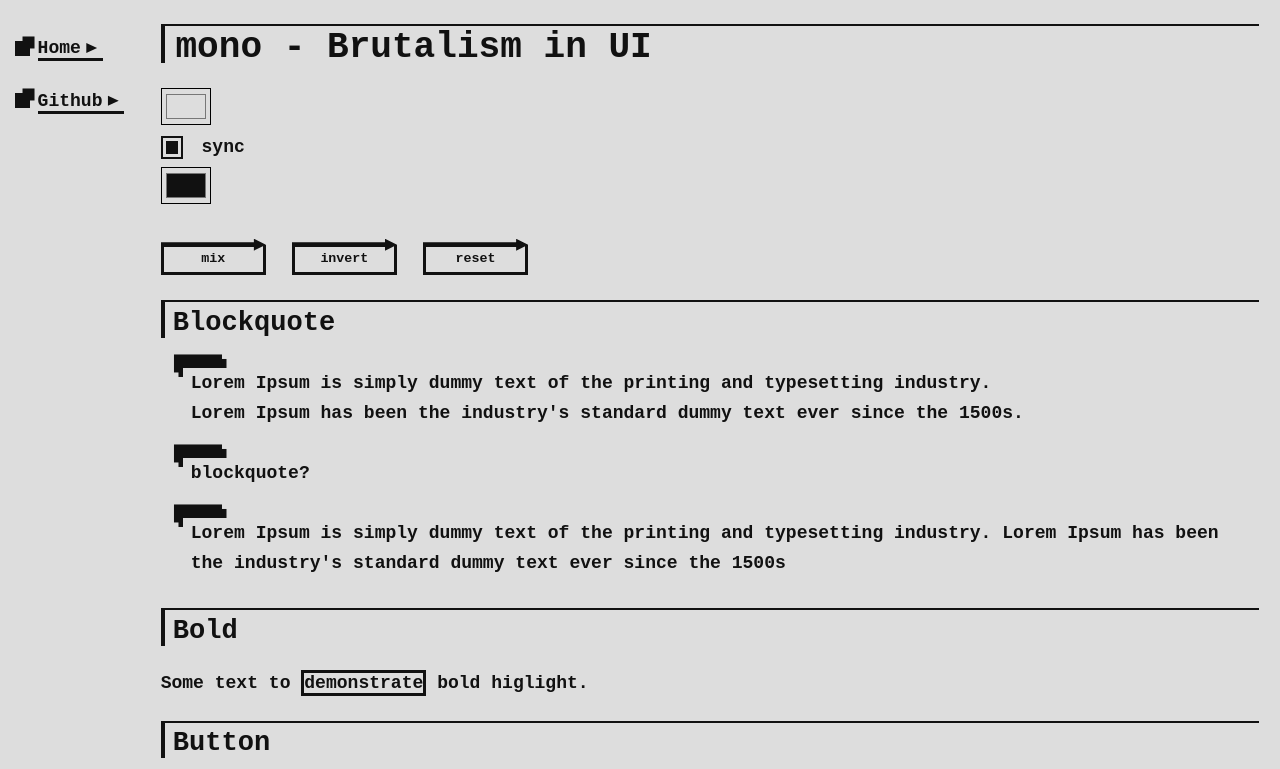
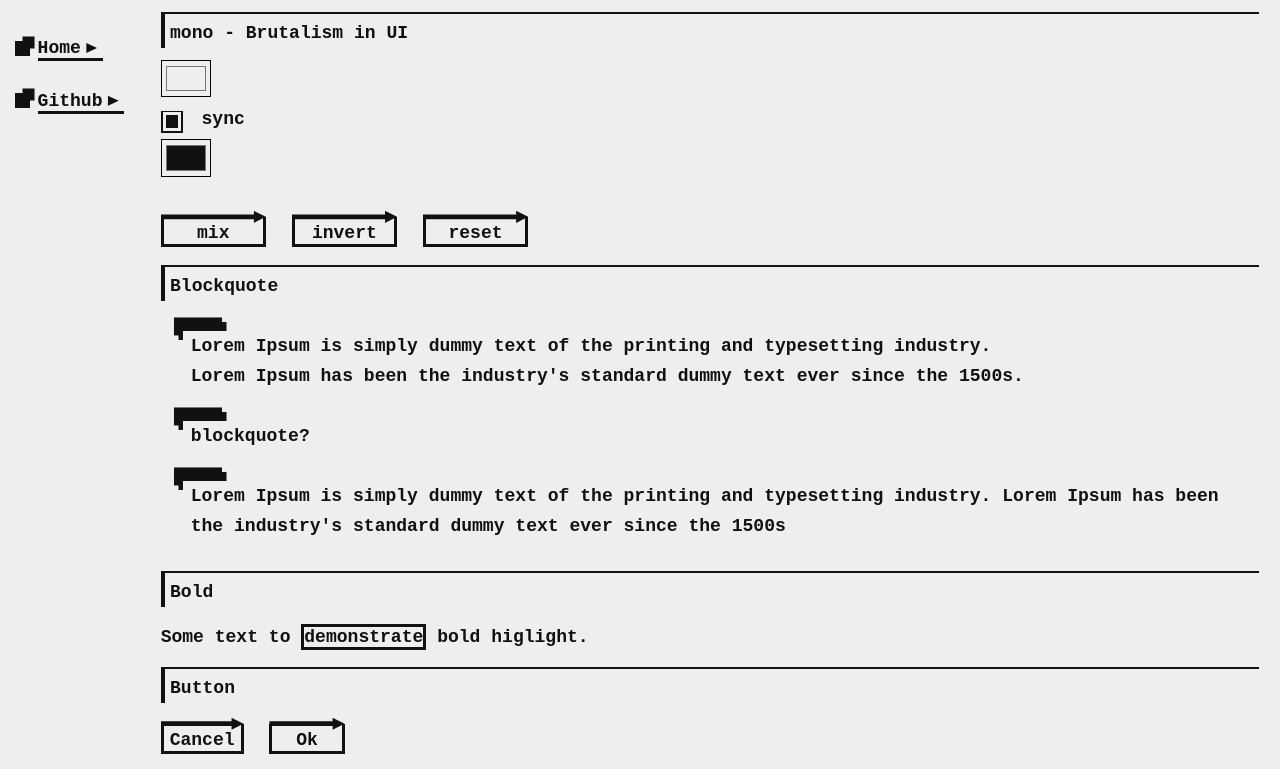
Before and after one commit to artalar/mono, a website built with Vite: page index.html in a window 1280 px wide. Shown: the top 769 px of the page. Built offline with nearby package versions, Linux system fonts and the light colour scheme.

Commit message:
fix main selectors and improve default colors

```diff
--- a/main.js
+++ b/main.js
@@ -6,7 +6,7 @@ import "./mono.css";
 extend([a11yPlugin]);
 
 const DEFAULT_MAIN = "#111111";
-const DEFAULT_BACK = "#dddddd";
+const DEFAULT_BACK = "#eeeeee";
 
 const MEDIA_DARK = "(prefers-color-scheme: dark)";
 const MEDIA_LIGHT = "(prefers-color-scheme: light)";
--- a/mono.css
+++ b/mono.css
@@ -1,32 +1,26 @@
-.mono-all {
-  --mono-main: #000000;
-  --mono-back: #ffffff;
-  color: var(--mono-main);
-  background-color: var(--mono-back);
-  font-family: monospace;
-  line-height: 2rem;
-  font-weight: 800;
-  font-size: 1.2rem;
-  -webkit-font-smoothing: antialiased;
-  -moz-osx-font-smoothing: grayscale;
-}
-.mono::selection,
-.mono-all *::selection {
-  color: var(--mono-back);
-  background-color: var(--mono-main);
-}
-
+.mono-all,
 .mono,
 .mono-all *,
 .mono:before,
 .mono-all *:before,
 .mono:after,
 .mono-all *:after {
+  color: var(--mono-main, #111111);
+  background-color: var(--mono-back, #eeeeee);
+  font-family: monospace;
+  line-height: 2rem;
+  font-weight: 800;
+  font-size: 1.2rem;
   box-sizing: border-box;
-  font-family: monospace;
 
-  color: var(--mono-main);
-  background-color: var(--mono-back);
+  -webkit-font-smoothing: antialiased;
+  -moz-osx-font-smoothing: grayscale;
+}
+
+.mono::selection,
+.mono-all *::selection {
+  color: var(--mono-back);
+  background-color: var(--mono-main);
 }
 
 a.mono,
```
